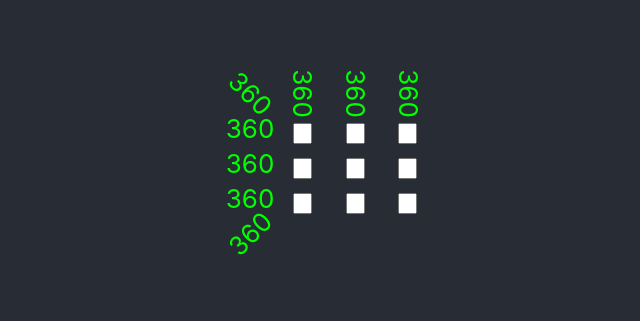
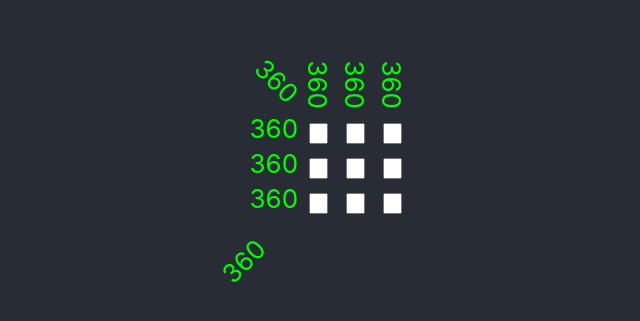
Before and after one commit to keidax/cactpot-solver, a React (Create React App) app: page / in a window 1280 px wide. Shown: the part 237-558 px from the top of the page, without its empty margins (311-951 px from the left). Built offline with nearby package versions, Linux system fonts and the light colour scheme.

Commit message:
Improve alignment of rotated text

```diff
--- a/src/App.css
+++ b/src/App.css
@@ -28,11 +28,33 @@
   color: #61dafb;
 }
 
-@keyframes App-logo-spin {
-  from {
-    transform: rotate(0deg);
-  }
-  to {
-    transform: rotate(360deg);
-  }
+.board-header {
+    height: 2ch;
 }
+
+.number-vertical {
+    position: absolute;
+    transform: translateX(-100%) rotate(90deg);
+    transform-origin: 100% 100%;
+}
+
+.number-diagonal {
+    position: absolute;
+    transform: translateX(-100%) translateX(2ch) rotate(45deg);
+    transform-origin: 100% 100%;
+}
+
+.number-other-diagonal {
+    position: absolute;
+    transform: translateX(-100%) rotate(-45deg);
+    transform-origin: 100% 0%;
+}
+
+.number-horizontal {
+    text-align: right;
+}
+
+.cell-vertical {
+    vertical-align: top;
+    width: 2ch;
+}
--- a/src/App.tsx
+++ b/src/App.tsx
@@ -25,14 +25,11 @@ const LINES = [
 
 function LineValue({value, isBest, tilt}: {value:number, isBest:boolean, tilt:number}) {
     return (
-        <td>
             <div style={{
-                transform:`rotate(${tilt}deg)`,
-                color: isBest ? "lime" : "white"
+                color: isBest ? "lime" : "white",
             }}>
                 {value.toFixed(0)}
             </div>
-        </td>
     )
 }
 
@@ -52,32 +49,64 @@ function Board() {
         <>
         <table>
         <tbody>
-            <tr>
+            <tr className="board-header">
+                <td className="cell-vertical">
+                    <div className="number-diagonal">
                         <LineValue value={payouts[6]} isBest={isBest[6]} tilt={45}/>
+                    </div>
+                </td>
+                <td className="cell-vertical">
+                    <div className="number-vertical">
                         <LineValue value={payouts[3]} isBest={isBest[3]} tilt={90}/>
+                    </div>
+                </td>
+                <td className="cell-vertical">
+                    <div className="number-vertical">
                         <LineValue value={payouts[4]} isBest={isBest[4]} tilt={90}/>
+                    </div>
+                </td>
+                <td className="cell-vertical">
+                    <div className="number-vertical">
                         <LineValue value={payouts[5]} isBest={isBest[5]} tilt={90}/>
+                    </div>
+                </td>
             </tr>
             <tr>
+                <td>
+                    <div className="number-horizontal">
                         <LineValue value={payouts[0]} isBest={isBest[0]} tilt={0}/>
+                    </div>
+                </td>
                 <Square value={squares[0]} onSquareInput={(v) => handleInput(0, v)} />
                 <Square value={squares[1]} onSquareInput={(v) => handleInput(1, v)} />
                 <Square value={squares[2]} onSquareInput={(v) => handleInput(2, v)} />
             </tr>
             <tr>
+                <td>
+                    <div className="number-horizontal">
                         <LineValue value={payouts[1]} isBest={isBest[1]} tilt={0}/>
+                    </div>
+                </td>
                 <Square value={squares[3]} onSquareInput={(v) => handleInput(3, v)} />
                 <Square value={squares[4]} onSquareInput={(v) => handleInput(4, v)} />
                 <Square value={squares[5]} onSquareInput={(v) => handleInput(5, v)} />
             </tr>
             <tr>
+                <td>
+                    <div className="number-horizontal">
                         <LineValue value={payouts[2]} isBest={isBest[2]} tilt={0}/>
+                    </div>
+                </td>
                 <Square value={squares[6]} onSquareInput={(v) => handleInput(6, v)} />
                 <Square value={squares[7]} onSquareInput={(v) => handleInput(7, v)} />
                 <Square value={squares[8]} onSquareInput={(v) => handleInput(8, v)} />
             </tr>
-            <tr>
+            <tr className="board-header">
+                <td>
+                    <div className="number-other-diagonal">
                         <LineValue value={payouts[7]} isBest={isBest[7]} tilt={-45}/>
+                    </div>
+                </td>
             </tr>
         </tbody>
         </table>
```
Lines whose indentation alone changed are shown as unchanged.
